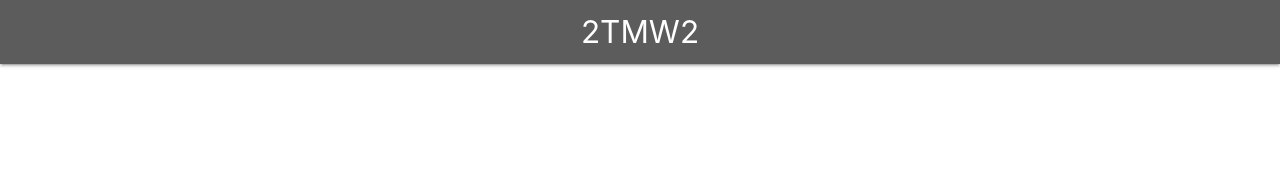
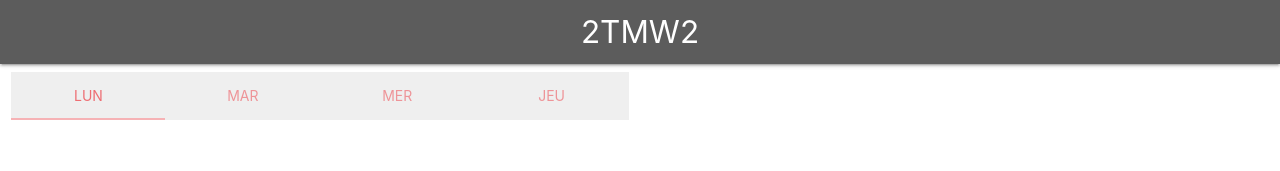
Before and after one commit to bedouijesser/Schedual, a plain HTML site: page pages/2tmw2.html in a window 1280 px wide. Drawn offline with Linux system fonts and the light colour scheme.

Commit message:
minor fixes

```diff
--- a/css/style.css
+++ b/css/style.css
@@ -1,19 +1,7 @@
-.card-container {
-    padding-bottom: 0;
-}
+
 
 .nav-wrapper {
     background-color: #5c5c5c;
-}
-.row {
-    margin-bottom: 0;
-}
-
-.card {
-    cursor: pointer;
-}
-.material-icons {
-    margin: 0;
 }
 .hidden {
     display: none;
@@ -21,3 +9,18 @@
 main {
     margin-top: 1vh;
 }
+    .row {
+        margin-bottom: 0;
+    }
+
+    /* card */
+    .card-container {
+        padding-bottom: 0;
+    }
+    .card {
+        cursor: pointer;
+    }
+
+    .tab {
+        background-color: #efefef;
+    }
--- a/js/ui.js
+++ b/js/ui.js
@@ -1,3 +1,9 @@
 // sideNav init
 var elem = document.querySelector('.sidenav');
 var instance = new M.Sidenav(elem,'draggable');
+
+// tabs init
+var el = document.querySelector('.tabs')
+var instance = M.Tabs.init(el, 'swipeable');
+
+// background work
--- a/pages/2tmw2.html
+++ b/pages/2tmw2.html
@@ -32,7 +32,27 @@
     <li><a class="waves-effect" href="2tmw1.html">2tmw1</a></li>
     <li><a class="waves-effect" href="2tmw2.html">2tmw2</a></li>
   </ul>
+  <main>
+    <!-- Tabs -->
+    <div class="row">
+      <div class="col s12 m6">
+        <ul class="tabs">
+          <li class="tab col s3"><a class="active" href="#test1">Lun</a></li>
+          <li class="tab col s3"><a href="#test2">Mar</a></li>
+          <li class="tab col s3"><a href="#test3">Mer</a></li>
+          <li class="tab col s3"><a href="#test4">Jeu</a></li>
+          <li class="tab col s3"><a href="#test5">Ven</a></li>
+          <li class="tab col s3"><a href="#test6">Sam</a></li>
+        </ul>
+      </div>
 
+    </div>
+
+
+
+
+
+  </main>
      <!-- sidenav init -->
      <script src="../js/lib/materialize.min.js"></script>
      <script src="../js/ui.js"></script>
--- a/sw.js
+++ b/sw.js
@@ -1,5 +1,5 @@
-const staticCache = 'site-static-v0.2';
-const dynamicCache = 'site-dynamic-v0.2';
+const staticCache = 'site-static-v0.2.2';
+const dynamicCache = 'site-dynamic-v0.2.2';
 const assets = [
     '/',
     '/index.html',
```
Also changed, not shown: pages/2tmw1.html (+5 -1 lines).
